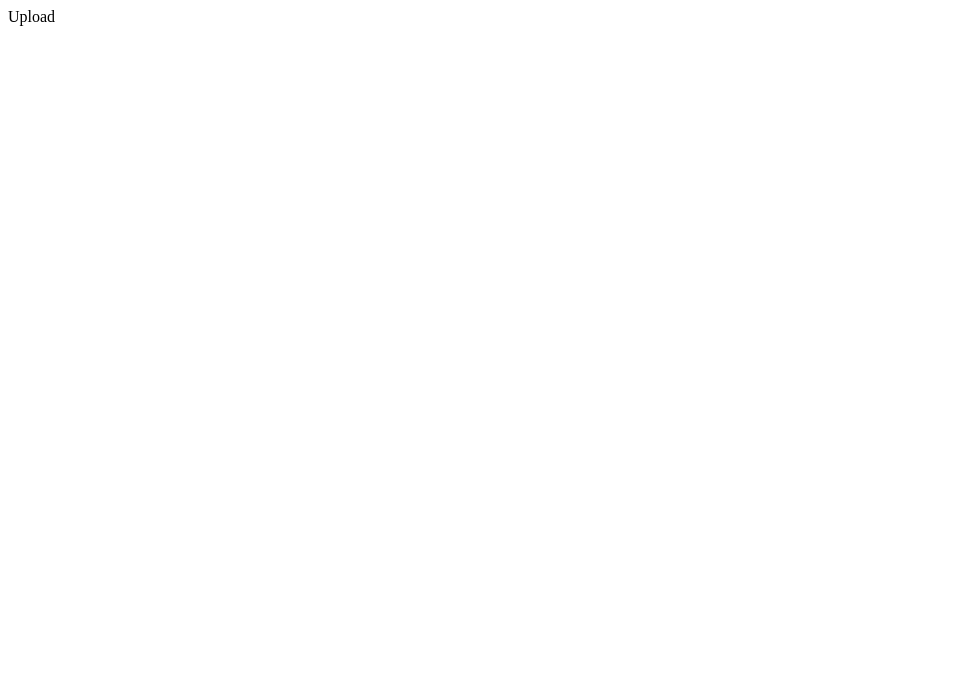
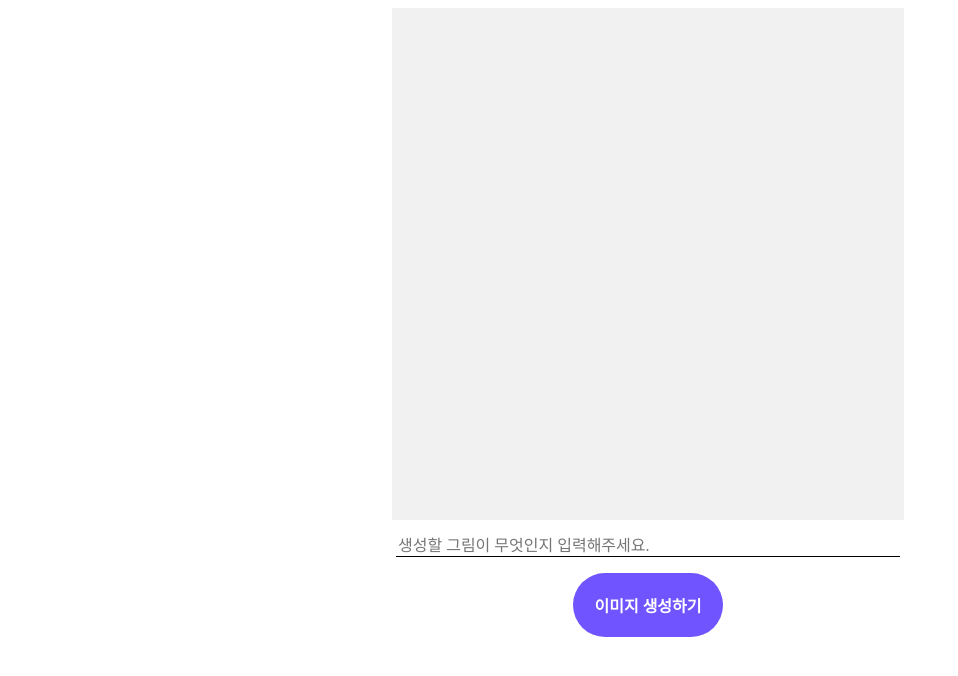
Before and after one commit to MrMirror21/mumage-frontend, a React (Create React App) app: page /upload in a window 1280 px wide. Shown: the top 676 px of the page, without its empty margins (0-958 px from the left). Built offline with nearby package versions, Linux system fonts and the light colour scheme; no server answers.

Commit message:
feature: Karlo API 를 통한 이미지 생성 기능
- prompt를 입력 시 Karlo API를 통해 이미지를 생성하고, 생성한 이미지를 화면에 display

```diff
--- a/src/pages/Landing.js
+++ b/src/pages/Landing.js
@@ -3,12 +3,12 @@ import styled from 'styled-components'
 
 const Landing = () => {
   return (
-    <>
-      <StyledTitle>Landing</StyledTitle>
-    </>
+    <StyledComponent>component</StyledComponent>
   )
 }
 
 export default Landing
 
-const StyledTitle = styled.div``;
+const StyledComponent = styled.div`
+
+`;
--- a/src/pages/Upload.js
+++ b/src/pages/Upload.js
@@ -1,9 +1,69 @@
-import React from 'react'
+import React, { useState } from 'react'
+import styled from 'styled-components'
+import { generateImage } from '../utils/axios'
 
 const Upload = () => {
+  const [prompt, setPrompt] = useState("")
+  const [imageURL, setImageURL] = useState("")
+
   return (
-    <>Upload</>
+    <>
+      <ImageSection>
+        <ImageContainer>
+        {imageURL && <img src={imageURL} alt="이미지 미리보기" />}
+        </ImageContainer>
+      </ImageSection>
+      <ConsoleSection>
+        <ConsoleBox>
+          <PromptInput value={prompt} onChange={(e) => setPrompt(e.currentTarget.value)} placeholder='생성할 그림이 무엇인지 입력해주세요.'/>
+          <GenerateButton onClick={() => generateImage(prompt, "text in the image", setImageURL)}>이미지 생성하기</GenerateButton>
+        </ConsoleBox>
+      </ConsoleSection>
+    </>
   )
 }
 
 export default Upload
+const ImageSection = styled.div`
+  display: flex;
+  width: 100vw;
+  justify-content: center;
+`;
+
+const ImageContainer = styled.div`
+  width: 512px;
+  height: 512px;
+  background: #f1f1f1;
+`;
+
+const ConsoleSection = styled.div`
+  display: flex;
+  width: 100vw;
+  justify-content: center;
+`;
+
+const ConsoleBox = styled.div`
+  display: flex;
+  flex-direction: column;
+  align-items: center;
+`;
+const PromptInput = styled.input`
+  width: 500px;
+  border: none;
+  border-bottom: 1px solid;
+  font-family: Pretendard;
+  font-size: 1rem;
+  margin: 1rem;
+  outline: none;
+`;
+const GenerateButton = styled.button`
+  height: 64px;
+  width: 150px;
+  background: #7054ff;
+  color: #ffffff;
+  font-family: Pretendard;
+  font-size: 1rem;
+  font-weight: 600;
+  border: none;
+  border-radius: 100px;
+`;
--- /dev/null
+++ b/src/utils/axios.js
@@ -0,0 +1,29 @@
+import axios from 'axios'
+
+const API_KEY = process.env.REACT_APP_API_KEY;
+
+export const generateImage = (prompt, negative_prompt, setImageURL) => {
+  let data = JSON.stringify({
+    "prompt": `${prompt}`,
+    "negative_prompt": `${negative_prompt}`
+  });
+  let config = {
+    method: 'post',
+    maxBodyLength: Infinity,
+    url: `https://api.kakaobrain.com/v2/inference/karlo/t2i`,
+    headers: {
+      'Authorization': `KakaoAK ${API_KEY}`,
+      'Content-Type': 'application/json'
+    },
+    data : data
+  };
+
+  axios.request(config)
+  .then((response) => {
+    console.log(JSON.stringify(response.data));
+    setImageURL(response.data.images[0].image)
+  })
+  .catch((error) => {
+    console.log(error);
+  });
+}
```
